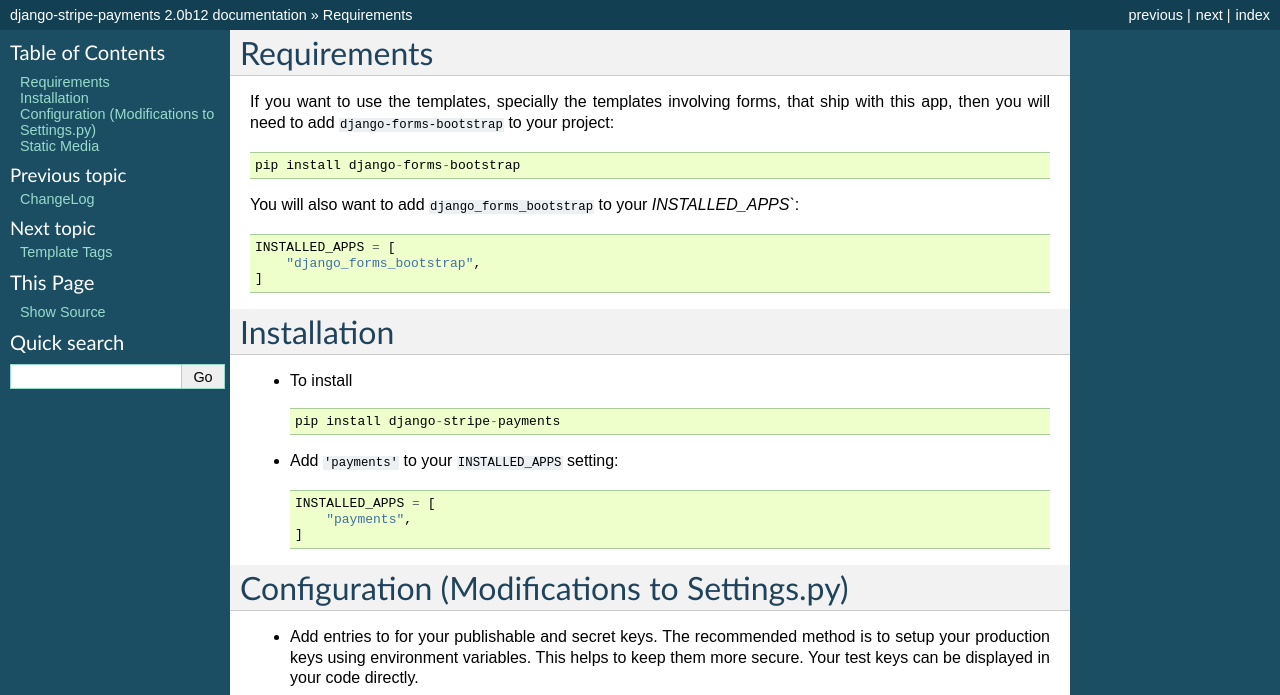
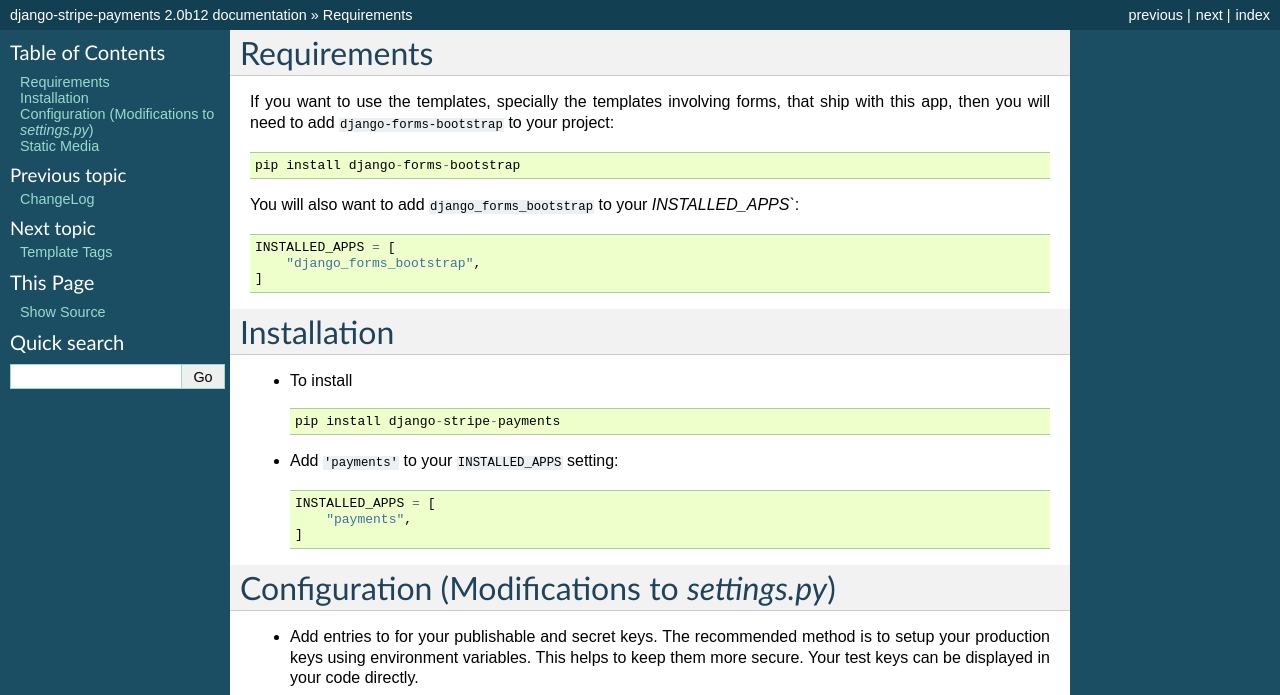
Before and after one commit to pinax/pinax-stripe-light, a Sphinx documentation site: the page built from docs/installation.rst, in a window 1280 px wide. Shown: the top 695 px of the page. Built offline with Sphinx 7.4.7, drawn with Linux system fonts in a browser that asks for light colours.

```diff
--- a/docs/installation.rst
+++ b/docs/installation.rst
@@ -30,7 +30,7 @@ Installation
         "payments",
     ]
 
-Configuration (Modifications to Settings.py)
+Configuration (Modifications to `settings.py`)
 =======================
 * Add entries to for your publishable and secret keys. The recommended method is
   to setup your production keys using environment variables.  This helps to keep them
```
